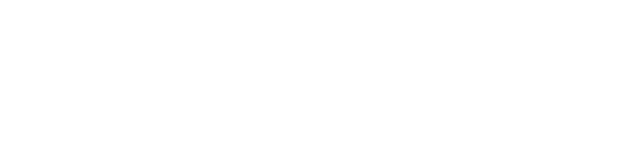
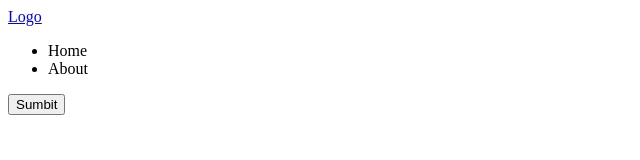
Before and after one commit to Temurprogram77/fullstack, a plain HTML site: page index.html in a window 1280 px wide. Shown: the whole page, without its empty margins (0-640 px from the left). Drawn offline with Linux system fonts and the light colour scheme.

Commit message:
navbar qo'shdim

```diff
--- a/index.html
+++ b/index.html
@@ -7,6 +7,13 @@
   <link rel="stylesheet" href="styles/style.css">
 </head>
 <body>
-
+  <nav>
+    <a href="#">Logo</a>
+    <ul>
+      <li>Home</li>
+      <li>About</li>
+    </ul>
+    <button>Sumbit</button>
+  </nav>
 </body>
 </html>
```
